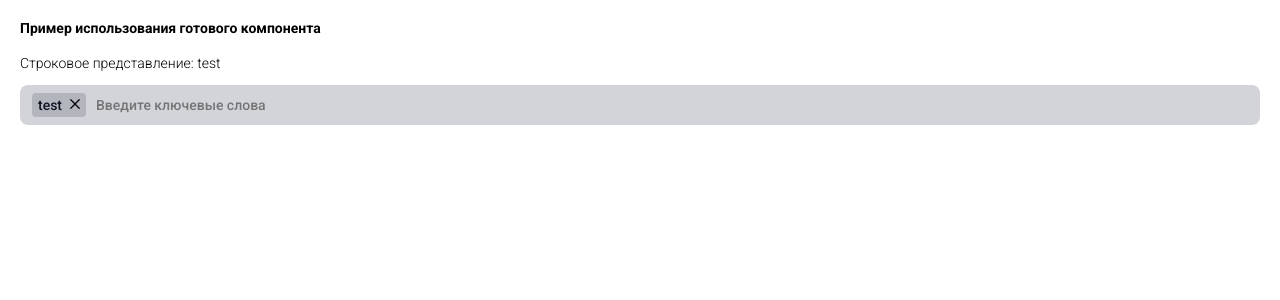
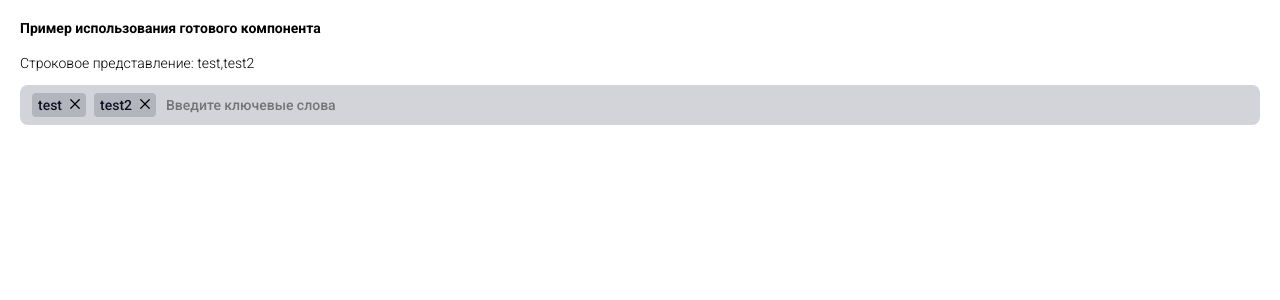
Before and after one commit to konkonskiy/ChipsInput, a React (Create React App) app: page / in a window 1280 px wide. Shown: the top 300 px of the page. Built offline with nearby package versions, Linux system fonts and the light colour scheme.

Commit message:
Описано ридми, изменено начальное значение

```diff
--- a/src/components/app/App.tsx
+++ b/src/components/app/App.tsx
@@ -4,7 +4,7 @@ import './index.scss'
 import ChipsInput from '../chips-input/ChipsInput';
 
 const App: React.FC = () => {
-  const [value, setValue] = useState<string>('test');
+  const [value, setValue] = useState<string>('test,test2');
 
   return (
     <div className="App">
```
Also changed, not shown: 1 other file (tests, documents, lock files or other folders).
